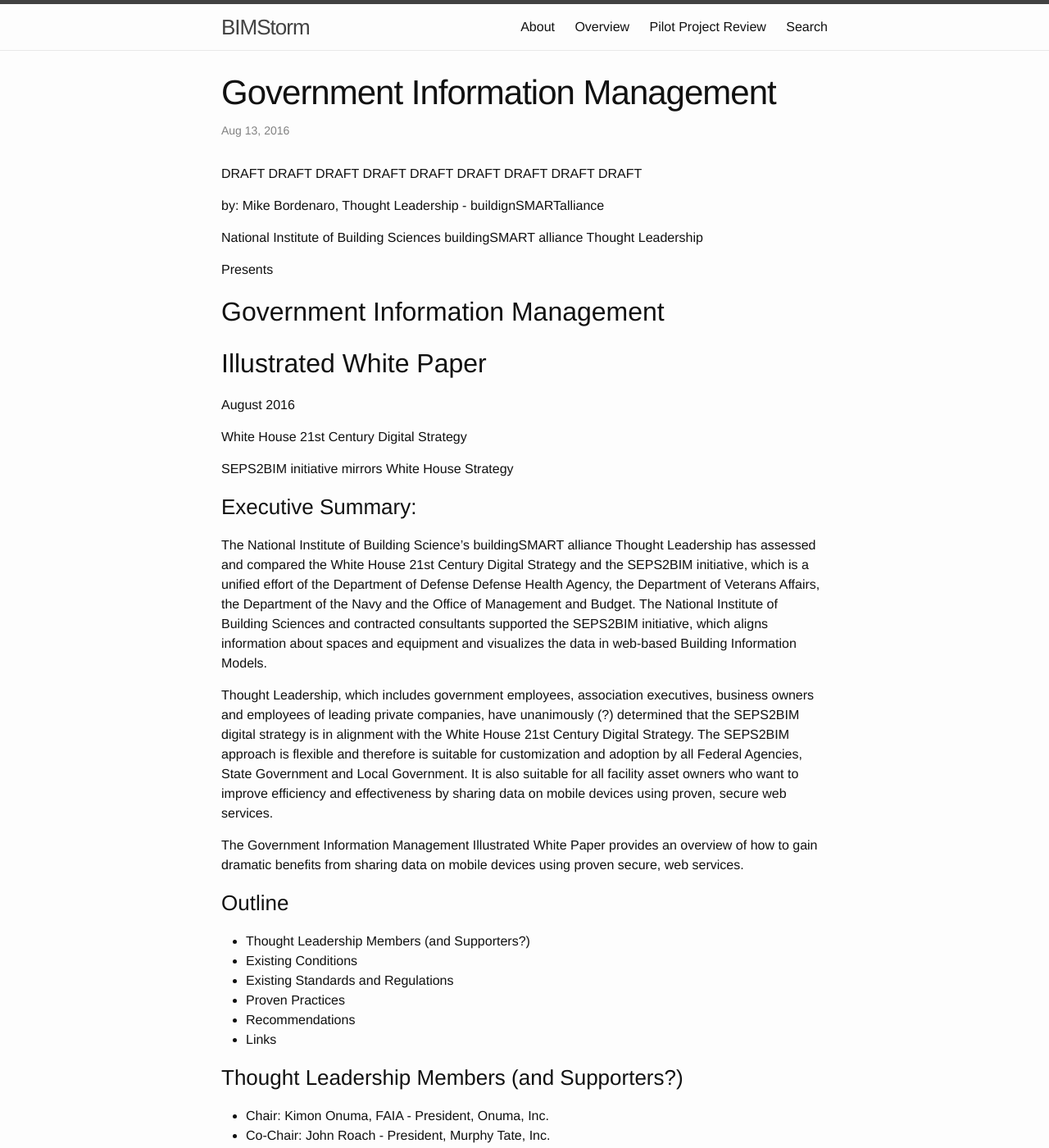
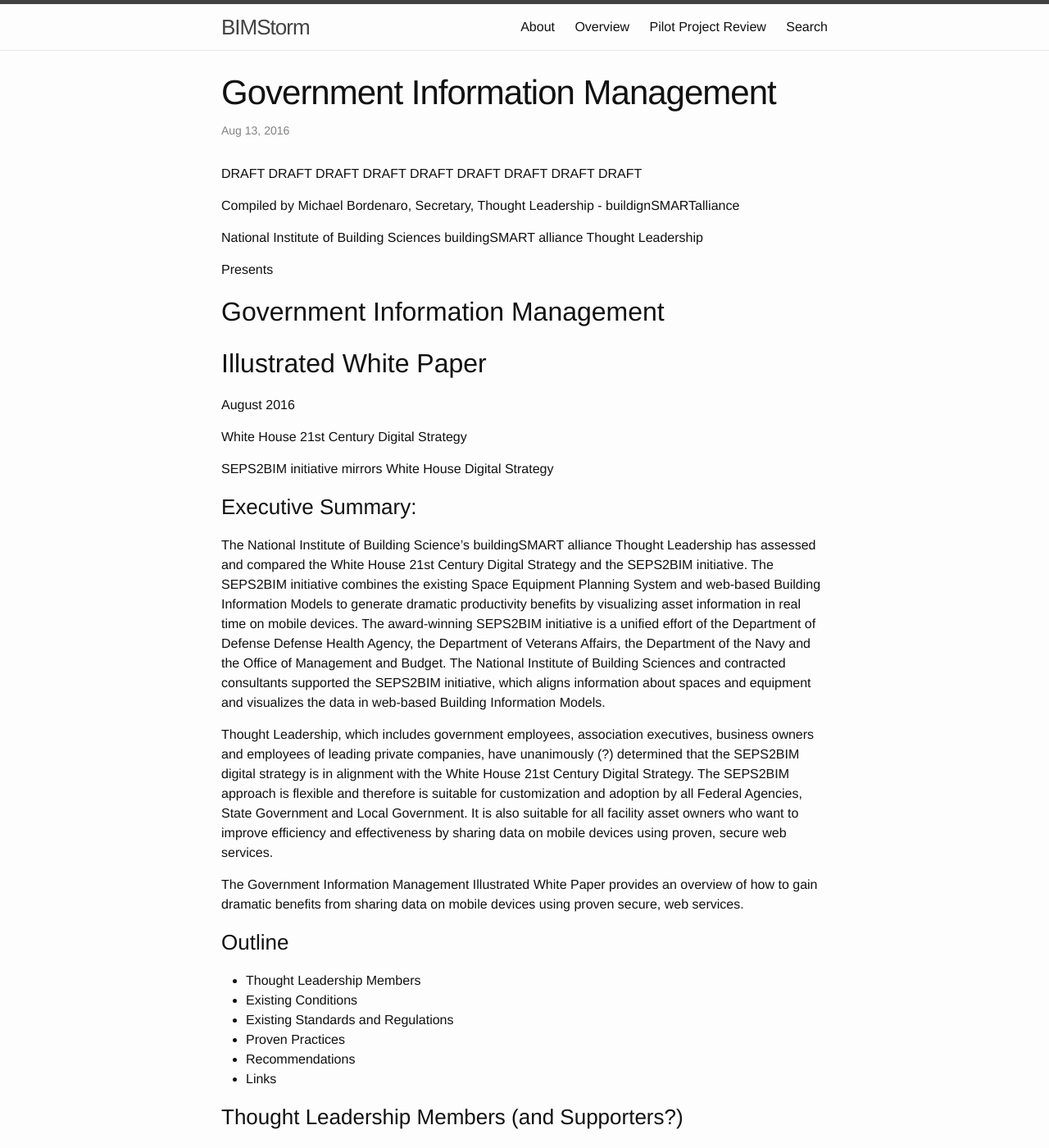
Before and after one commit to buildingSMARTalliance/BIMStorm, a Jekyll site: the page built from _posts/2016-08-13-Government Information Management Illustrated White Paper.markdown, in a window 1280 px wide and 1400 px high. Shown: the whole window at 82% size. Built offline with Jekyll 4.4.1, drawn with Linux system fonts in a browser that asks for light colours; some of the changed text lies outside the part shown.

Commit message:
Update 2016-08-13-Government Information Management Illustrated White Paper.markdown

```diff
--- a/_posts/2016-08-13-Government Information Management Illustrated White Paper.markdown
+++ b/_posts/2016-08-13-Government Information Management Illustrated White Paper.markdown
@@ -8,7 +8,7 @@
 
 DRAFT DRAFT DRAFT DRAFT DRAFT DRAFT DRAFT DRAFT DRAFT
 
-by: Mike Bordenaro, Thought Leadership - buildignSMARTalliance
+Compiled by Michael  Bordenaro, Secretary, Thought Leadership - buildignSMARTalliance
 
 National Institute of Building Sciences
 buildingSMART alliance
@@ -25,21 +25,19 @@
 
 White House 21st Century Digital Strategy
 
-SEPS2BIM initiative mirrors White House Strategy
+SEPS2BIM initiative mirrors White House Digital Strategy
 
 ### Executive Summary:
 
-The National Institute of Building Science’s buildingSMART alliance Thought Leadership has assessed and compared the White House 21st Century Digital Strategy and the SEPS2BIM initiative, which is a unified effort of the Department of Defense Defense Health Agency, the Department of Veterans Affairs, the Department of the Navy and the Office of Management and Budget. The National Institute of Building Sciences and contracted consultants supported the SEPS2BIM initiative, which aligns information about spaces and equipment and visualizes the data in web-based Building Information Models.
+The National Institute of Building Science’s buildingSMART alliance Thought Leadership has assessed and compared the White House 21st Century Digital Strategy and the SEPS2BIM initiative.  The SEPS2BIM initiative  combines the existing Space Equipment Planning System and web-based Building Information Models to generate dramatic productivity benefits by visualizing asset information in real time on mobile devices. The award-winning SEPS2BIM initiative is a unified effort of the Department of Defense Defense Health Agency, the Department of Veterans Affairs, the Department of the Navy and the Office of Management and Budget. The National Institute of Building Sciences and contracted consultants supported the SEPS2BIM initiative, which aligns information about spaces and equipment and visualizes the data in web-based Building Information Models.
 
 Thought Leadership, which includes government employees, association executives, business owners and employees of leading private companies, have unanimously (?) determined that the SEPS2BIM digital strategy is in alignment with the White House 21st Century Digital Strategy. The SEPS2BIM approach is flexible and therefore is suitable for customization and adoption by all Federal Agencies, State Government and Local Government. It is also suitable for all facility asset owners who want to improve efficiency and effectiveness by sharing data on mobile devices using proven, secure web services.
 
 The Government Information Management Illustrated White Paper provides an overview of how to gain dramatic benefits from sharing data on mobile devices using proven secure, web services.
 
-
-
 ### Outline
 
-* Thought Leadership Members (and Supporters?)
+* Thought Leadership Members
 * Existing Conditions
 * Existing Standards and Regulations
 * Proven Practices
@@ -54,13 +52,12 @@
 * Secretary: Michael Bordenaro - Co-founder, BIM Education Co-op
 * Members:
 * Ilana Hellman – GSA
-* Finith Jernigan, FAIA – President, Design Atlantic, Inc. and Foresite Publishing
+* Finith Jernigan, FAIA – President, Design Atlantic, Inc.
 * Bill Napier -  State of Wisconsin
 * Mark Sands
 * Joe Mangenelli
 * Monte Chapman
 
-(Supporters, Jim Dieter – Executive Director, Asset Leadership Network; Shahid Shah – Office of Management and Budget Consultant;
 
 
 
```
Also changed, not shown: other parts of _posts/2016-08-13-Government Information Management Illustrated White Paper.markdown (+2 -2 lines).
